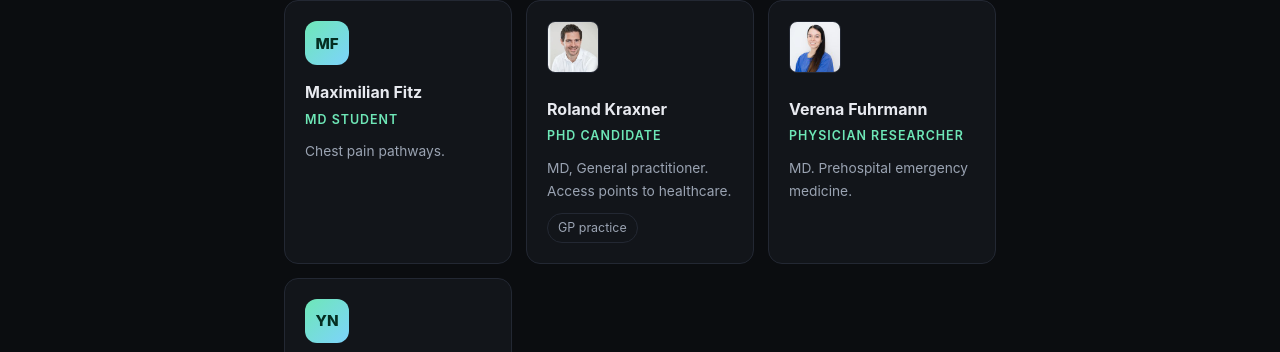
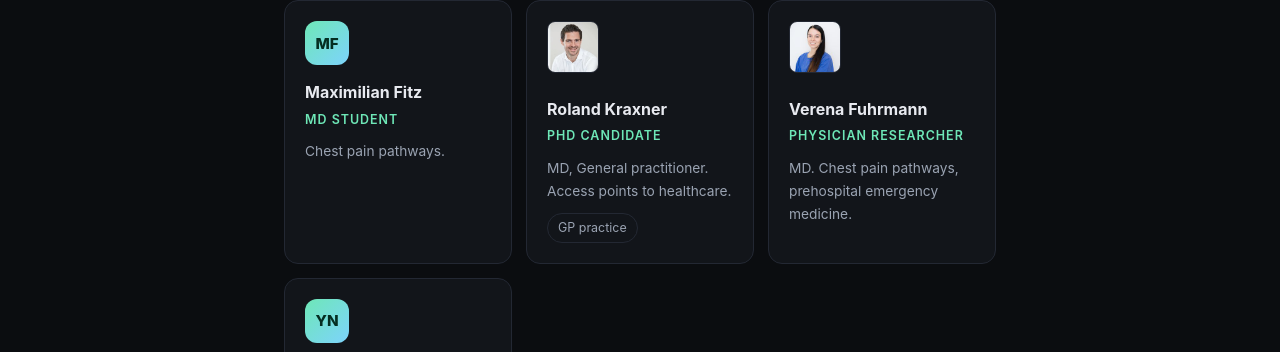
Before and after one commit to viennaclips/viennaclips.github.io, a Jekyll site: the page built from _pages/about.md, in a window 1280 px wide and 900 px high, scrolled down 835 px. Shown: the part 221-573 px from the top of the window. Built offline with Jekyll 4.4.1, drawn with Linux system fonts in a browser that asks for light colours.

Commit message:
Update bio for Verena Fuhrmann

```diff
--- a/_data/authors.yml
+++ b/_data/authors.yml
@@ -72,7 +72,7 @@ verena-fuhrmann:
   name: Verena Fuhrmann
   photo: assets/img/verena-fuhrmann.jpg
   role: Physician researcher
-  bio: MD. Prehospital emergency medicine.
+  bio: MD. Chest pain pathways, prehospital emergency medicine.
   links:
     #Riding club: https://www.arion.or.at/
 
```
